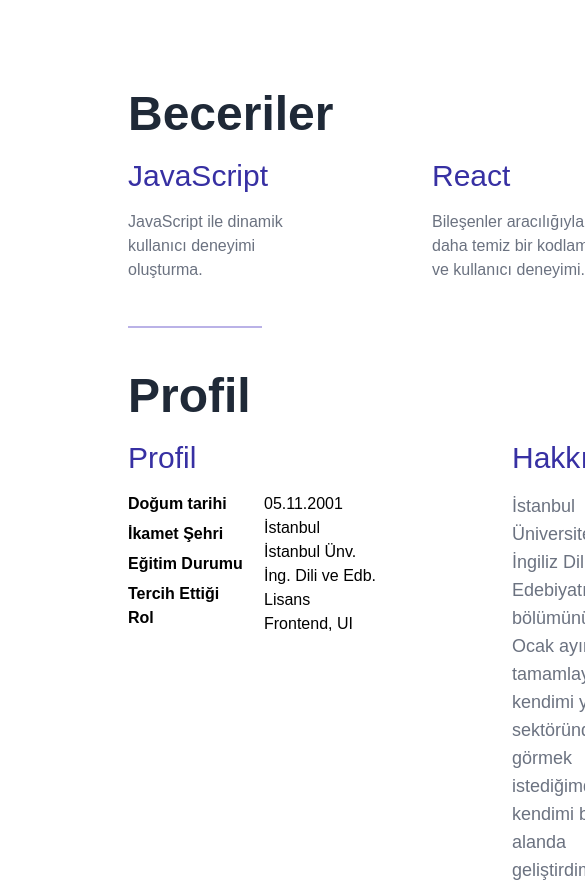
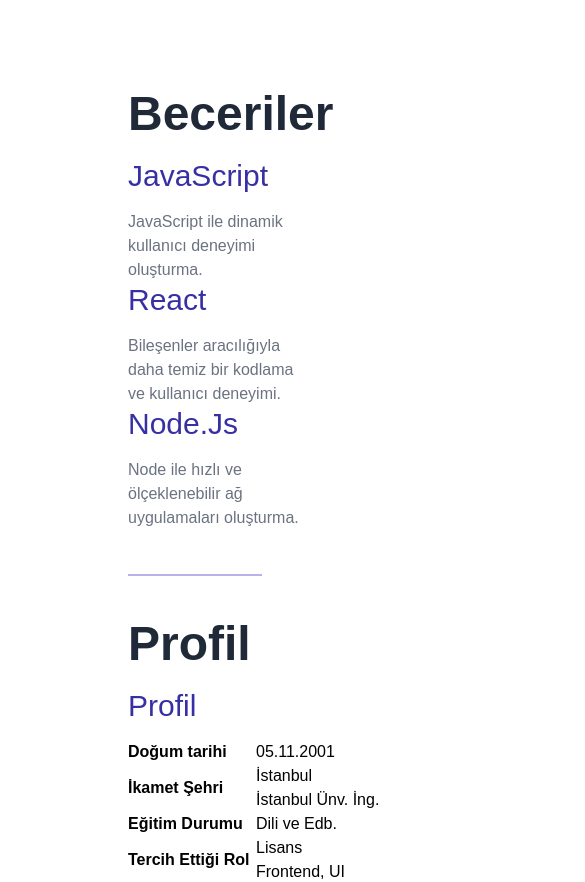
Before and after one commit to furkankizilbuga/Kisisel-Web-Sitesi, a React (Vite) app in the folder personal-website-project/: page / in a window 390 px wide. Shown: the part 880-1762 px from the top of the page, 585 px wide, since content can reach past the window. Built offline with nearby package versions, Linux system fonts and the light colour scheme.

Commit message:
some responsiveness added

```diff
--- a/personal-website-project/src/components/Profile.jsx
+++ b/personal-website-project/src/components/Profile.jsx
@@ -12,10 +12,10 @@
     return (
         <section className="profile border-t-2 border-[#BAB2E7]">
             <h2 className="text-title text-5xl font-semibold pt-11 dark:text-[#AEBCCF]">{profile.header}</h2>
-            <div className="flex gap-32 pt-5">
+            <div className="flex flex-col lg:flex-row gap-32 pt-5">
                 <div className="profile-box min-w-64">
                     <h3 className="text-main-purple pb-4 font-medium text-3xl dark:text-[#B7AAFF]">{title}</h3>
-                    <div className="grid grid-cols-2 gap-4">
+                    <div className="grid grid-cols-2 lg:gap-8">
                         <div className="grid">
                             <p className="font-semibold dark:text-white">{birth}</p>
                             <p className="font-semibold dark:text-white">{residence}</p>
--- a/personal-website-project/src/components/Projects.jsx
+++ b/personal-website-project/src/components/Projects.jsx
@@ -8,7 +8,7 @@
     return (
         <section ref={bottomRef}  className="mt-11 mb-36 projects border-t-2 border-[#BAB2E7]">
             <h2 className="text-title text-5xl font-semibold pt-11 dark:text-[#AEBCCF]">Projects</h2>
-            <div className="flex justify-between pt-5">
+            <div className="flex xl:flex-row xl:justify-between flex-col items-center gap-10 pt-12 pt-5">
                 {projects.map((project, index) => {
                     return (
                             <div key={index} className="min-w-80 flex flex-col gap-2">
--- a/personal-website-project/src/components/Skills.jsx
+++ b/personal-website-project/src/components/Skills.jsx
@@ -9,7 +9,7 @@
     return (
         <section ref={skillsRef} className="mt-32 mb-11 pt-5">
             <h2 className="text-title text-5xl font-semibold dark:text-[#AEBCCF]">{skills.header}</h2>
-            <div className="flex gap-32 pt-5">
+            <div className="lg:flex gap-28 pt-5">
                 {skillArr.map((skill, index) => {
                     return (
                         <div key={index} className="min-w-44">
```
